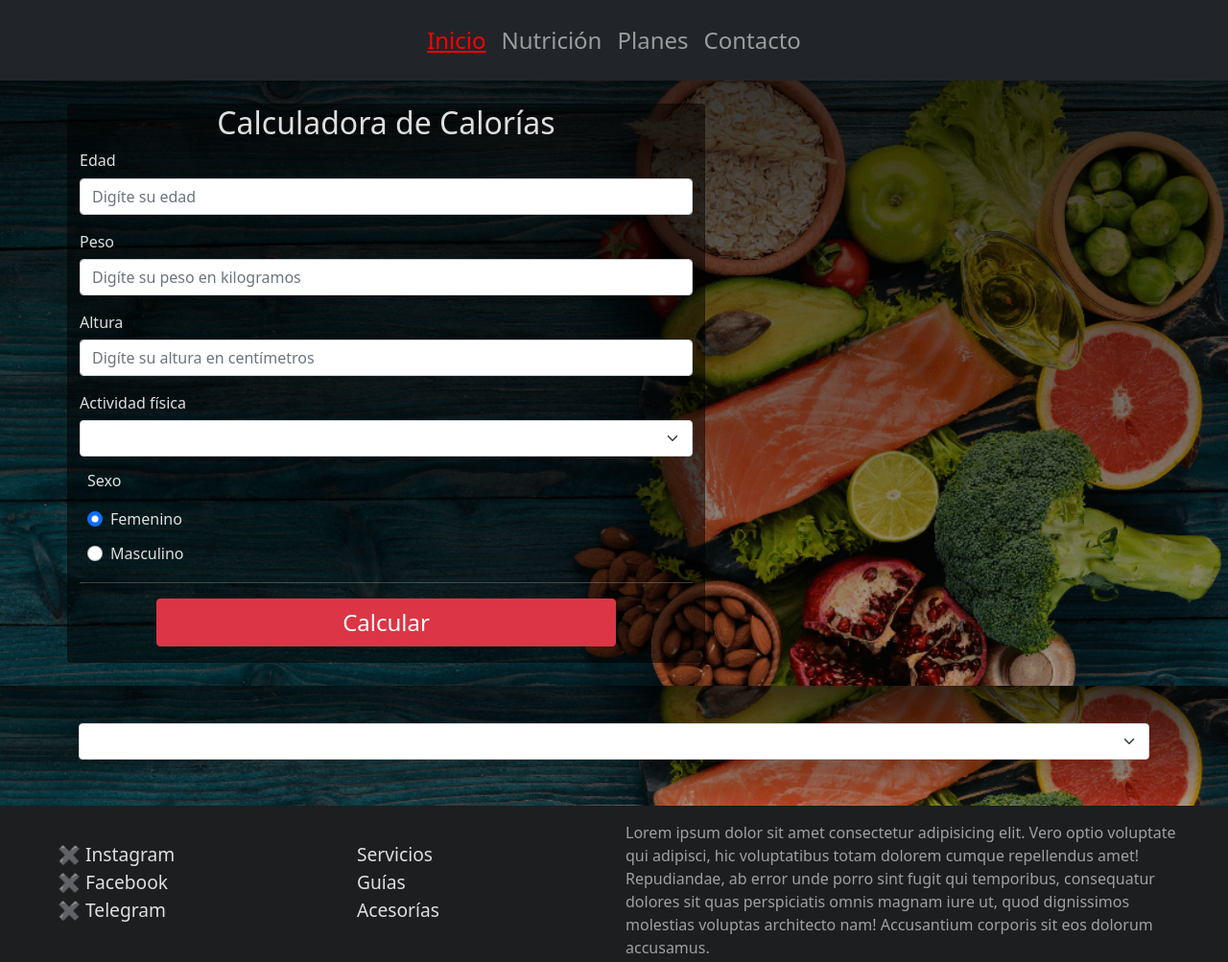
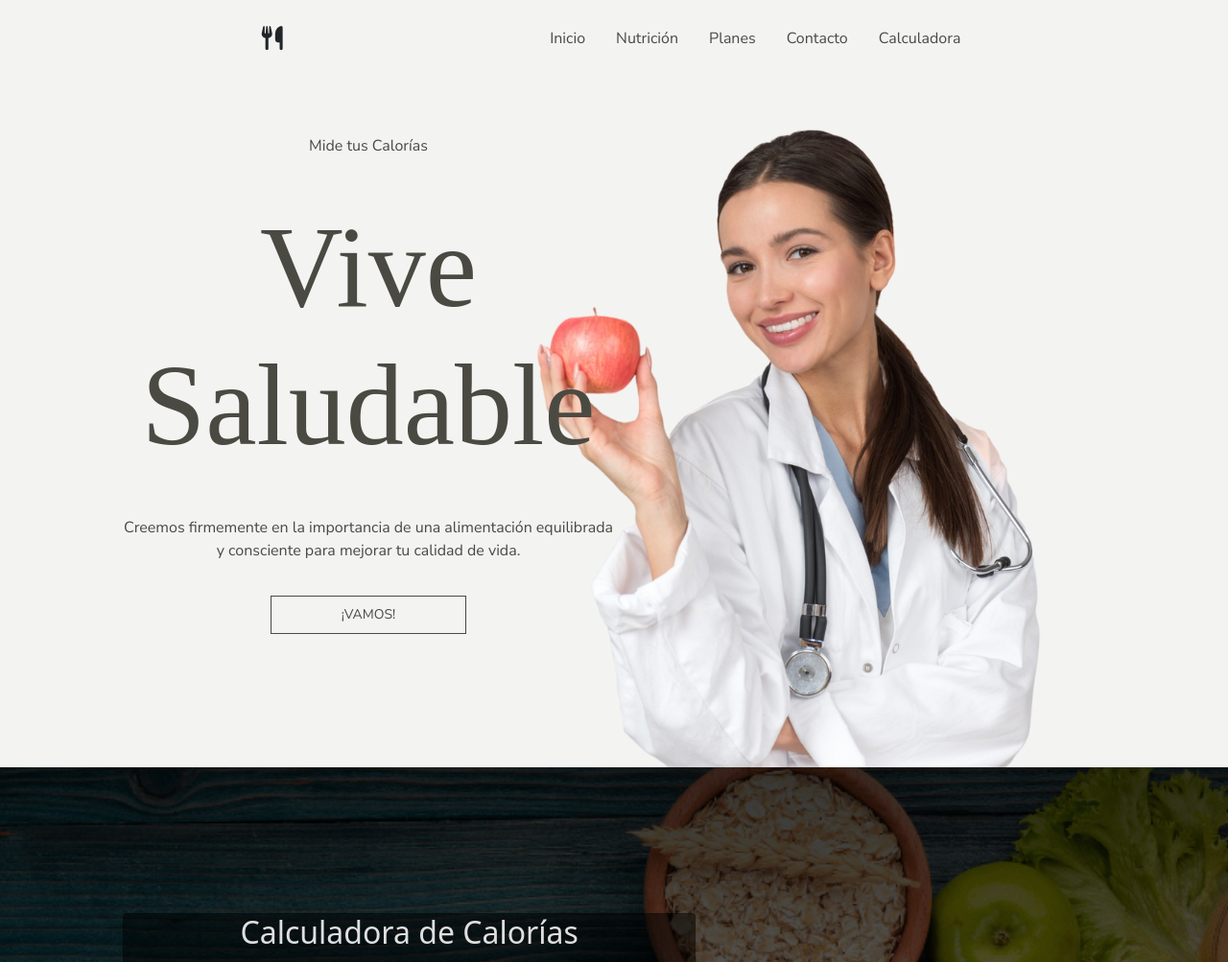
Before and after one commit to Ricanibal/WorkShop-JavaScript, a plain HTML site: page index.html in a window 1280 px wide. Shown: the top 1003 px of the page at 96% size. Drawn offline with nearby package versions, Linux system fonts and the light colour scheme; no server answers; a web font is replaced by a local one.

Commit message:
Integracion Navbar+home responsive

```diff
--- /dev/null
+++ b/Script/navbar.js
@@ -0,0 +1,11 @@
+function abrirMenu(){
+    let menu = document.getElementById("ulNavbar")
+    let body = document.getElementById("body")
+    let main = document.getElementById("mainSection")
+    let footer = document.getElementById("footerSection")
+
+    menu.classList.toggle('mostrarMenu'); //Añade o quita la clase mostrar menu, que restaura la posicion, haciendo que aparezca.
+    body.classList.toggle('noScroll'); //Desablita el scroll vertical cuando el menu aparece
+    main.classList.toggle('blur');//añade una clase con estilos para darle Blur al contenido de fondo.
+    footer.classList.toggle('blur');
+}
--- a/index.html
+++ b/index.html
@@ -9,63 +9,76 @@
 
     <!-- Estilos -->
     <link rel="stylesheet" href="main.css">
+    <link rel="stylesheet" href="yonier.css">
+
+       <!-- Font Awesome -->
+    <link rel="stylesheet" href="https://cdnjs.cloudflare.com/ajax/libs/font-awesome/6.5.1/css/all.min.css" integrity="sha512-DTOQO9RWCH3ppGqcWaEA1BIZOC6xxalwEsw9c2QQeAIftl+Vegovlnee1c9QX4TctnWMn13TZye+giMm8e2LwA==" crossorigin="anonymous" referrerpolicy="no-referrer" />
 
     <!-- Scripts -->
     <script src="Script/main.js" defer></script>
     <script src="Script/ApiFood.js" defer></script>
+    <script src="Script/navbar.js" defer></script>
     <title>Calculadora de calorías</title>
   </head>
-  <body>
+  <body id="body">
+
     <header class="header">
-        <div class="bg-dark py-2">
-            <div class="container">
-                <nav class="navbar navbar-expand-lg navbar-dark bg-dark">
-                    <div class="container-fluid">
-                      <div class="collapse navbar-collapse justify-content-center" id="navbarNav">
-                        <ul class="navbar-nav">
-                            <li class="nav-item">
-                                <a class="nav-link active" aria-current="page" href="#">Inicio</a>
-                            </li>
-                            <li class="nav-item">
-                              <a class="nav-link" href="#CategoriaComidas">Nutrición</a>
-                            </li>
-                            <li class="nav-item">
-                              <a class="nav-link" href="#">Planes</a>
-                            </li>
-                            <li class="nav-item">
-                                <a class="nav-link" href="#">Contacto</a>
-                            </li>
+      <nav>
+          <div class="logo">
+              <i class="fa-solid fa-utensils"></i>
+          </div>
+          <ul class="ulNavbar" id="ulNavbar">
+              <div class="ulContent">
+                  <li class="liNavbar"><a href="#welcomeSection">Inicio</a></li>
+                  <li class="liNavbar"><a href="#nutricionSection">Nutrici&oacute;n</a></li>
+                  <li class="liNavbar"><a href="#">Planes</a></li>
+                  <li class="liNavbar"><a href="#footerSection">Contacto</a></li>
+                  <li class="liNavbar"><a href="#calculadoraSection">Calculadora</a></li>
+              </div>
           </ul>
+          <div class="menu">
+              <i class="fa-solid fa-bars" onclick="abrirMenu()"></i>
+          </div>
+      </nav>
+    </header>
+
+    <main class="" id="mainSection">
+
+        <section id="welcomeSection" class="welcome">
+            <div class="welcomeContainer">
+                <div class="content">
+                    <h4>Mide tus Calor&iacute;as</4>
+                    <h1>Vive <br> Saludable</h1>
+                    <span>Creemos firmemente en la importancia de una alimentación equilibrada y consciente para mejorar tu calidad de vida.</span>
+
+                    <button class="btn-welcome"><a href="#calculadoraSection">¡VAMOS!</a></button>
                 </div>
             </div>
-                </nav>
-            </div>
-        </div>
-    </header>
+        </section>
 
-    <main class="main-content" >
+        <section id="calculadoraSection" class="main-content" style="padding: 10%;">
           <section class="container">
             <div class="row py-4">
               <div class="card col-lg-7">
                 <form id="formulario-calculadora">
-              <fieldset>
+                  <fieldset class="row">
                     <legend class="h2 text-center">Calculadora de Calorías</legend>
-                <div class="mb-3">
+                    <div class="mb-3 col-5">
                       <label for="edad" class="form-label h6">Edad</label>
                       <input type="number" id="edad" class="form-control" min="15" max="80" placeholder="Digíte su edad">
                     </div>
 
-                <div class="mb-3">
+                    <div class="mb-3 col-5">
                       <label for="peso" class="form-label h6">Peso</label>
                       <input type="number" id="peso" min="0" class="form-control" placeholder="Digíte su peso en kilogramos">
                     </div>
 
-                <div class="mb-3">
+                    <div class="mb-3 col-5">
                       <label for="altura" class="form-label h6">Altura</label>
                       <input type="number" id="altura" min="0" class="form-control" placeholder="Digíte su altura en centímetros">
                     </div>
 
-                <div class="mb-3">
+                    <div class="mb-3 col-5">
                       <label for="actividad" class="form-label h6">Actividad física</label>
                       <select id="actividad" class="form-select">
                         <option></option>
@@ -75,6 +88,16 @@
                         <option value="1.725">Ejercicio fuerte (6-7 días a la semana)</option>
                         <option value="1.9">Ejercicio muy fuerte (dos veces al día, entrenamientos muy duros)</option>
                       </select>
+                    </div>
+
+                    <div class="mb-3 col-5 ">
+                      <label for="altura" class="form-label h6">Cedula de ciudadania</label>
+                      <input type="number" id="CC" min="0" class="form-control" placeholder="Digíte su Cedula">
+                    </div>
+
+                    <div class="mb-3 col-5 ">
+                      <label for="altura" class="form-label h6">Otro documento</label>
+                      <input type="number" id="OtherDocumento" min="0" class="form-control" placeholder="Otro Documento">
                     </div>
 
                     <section class="row m-2 h-100">
@@ -104,8 +127,9 @@
               </article>
             </div>
           </section>
-    </main>
-      <main class="main-content" style="padding: 3%;">
+        </section>
+
+        <section id="nutricionSection" class="main-content" style="padding: 3%;">
           <section class="container">
             <div class="row">
               <div class="col-12">
@@ -117,9 +141,10 @@
             </div>
             </div>
           </section>
+        </section>
     </main>
 
-    <footer class="footer row p-3">
+    <footer id="footerSection" class="footer row p-3">
       <div class="col d-flex justify-content-right align-items-center">
         <ul>
           <li>✖️ <a href="#">Instagram</a></li>
@@ -137,12 +162,9 @@
       </div>
 
       <div class="col-12 col-md-6 d-flex justify-content-center align-items-center">
-        <p class="m-0"><span>Lorem ipsum dolor sit amet consectetur adipisicing elit. Vero optio voluptate qui adipisci, hic voluptatibus totam dolorem cumque repellendus amet! Repudiandae, ab error unde porro sint fugit qui temporibus, consequatur dolores sit quas perspiciatis omnis magnam iure ut, quod dignissimos molestias voluptas architecto nam! Accusantium corporis sit eos dolorum accusamus.</span></p>
+        <p class="m-0"><span>Nuestra plataforma te ofrece una amplia gama de recursos y herramientas diseñadas para ayudarte a tomar decisiones informadas sobre tu alimentación. Diversas recetas deliciosas y planes de comidas personalizados, estamos aquí para guiarte en tu viaje hacia una mejor salud.</span></p>
       </div>
     </footer>
-
-
-
 
     <script src="https://cdn.jsdelivr.net/npm/bootstrap@5.0.2/dist/js/bootstrap.bundle.min.js" integrity="sha384-MrcW6ZMFYlzcLA8Nl+NtUVF0sA7MsXsP1UyJoMp4YLEuNSfAP+JcXn/tWtIaxVXM" crossorigin="anonymous"></script>
 
--- a/main.css
+++ b/main.css
@@ -1,3 +1,6 @@
+@import url('https://fonts.googleapis.com/css2?family=Libre+Caslon+Display&family=Montserrat:ital,wght@0,100..900;1,100..900&display=swap');
+@import url('https://fonts.googleapis.com/css2?family=Libre+Caslon+Display&family=Montserrat:ital,wght@0,100..900;1,100..900&family=Nunito+Sans:ital,opsz,wght@0,6..12,200..1000;1,6..12,200..1000&display=swap');
+
 body::-webkit-scrollbar {
     width: 8px;
 }
@@ -12,18 +15,8 @@ body::-webkit-scrollbar-thumb {
     background-color: rgb(122, 0, 0);
 }
 
-/* header */
-.header a {
-    font-size: 1.5em;
-}
-.header a.active {
-    text-decoration: underline;
-    color: #ff0000 !important;
-}
+/* main */
 
-
-
-/* main */
 .row {
     gap: 10px;
     overflow: hidden;
@@ -35,6 +28,7 @@ body::-webkit-scrollbar-thumb {
     background-position: center;
     background-size: cover;
 }
+
 .main-content .card {
     color:rgb(223, 223, 223);
     background-color: rgba(0, 0, 0, 0.5)
@@ -44,12 +38,13 @@ body::-webkit-scrollbar-thumb {
     display: none;
 }
 
-
 /* footer */
 .footer {
     background-color: #1c1e20;
     color: #a0a0a0;
     margin: 0;
+
+    transition: .4s all ease;
 }
 
 .footer ul {
@@ -65,7 +60,7 @@ body::-webkit-scrollbar-thumb {
 .cartascroll
 {
     height: 300px;
-      overflow-y: scroll; /* Esto agrega una barra de desplazamiento vertical cuando el contenido es más alto que la altura del contenedor */
-      border: 1px solid #ccc;
-      padding: 10px;
+    overflow-y: scroll; /* Esto agrega una barra de desplazamiento vertical cuando el contenido es más alto que la altura del contenedor */
+    border: 1px solid #ccc;
+    padding: 10px;
 }
--- /dev/null
+++ b/yonier.css
@@ -0,0 +1,320 @@
+
+@import url('https://fonts.googleapis.com/css2?family=Libre+Caslon+Display&family=Montserrat:ital,wght@0,100..900;1,100..900&display=swap');
+@import url('https://fonts.googleapis.com/css2?family=Libre+Caslon+Display&family=Montserrat:ital,wght@0,100..900;1,100..900&family=Nunito+Sans:ital,opsz,wght@0,6..12,200..1000;1,6..12,200..1000&display=swap');
+
+.noScroll{
+    overflow-y: hidden
+}
+
+body{
+    height: 100vh;
+}
+
+header{
+    width: 100%;
+    height: 10vh;
+
+    display: flex;
+    align-items: center;
+    background: #F3F3F2;
+    align-items: center;
+
+    position: fixed;
+    top: 0px;
+
+    animation: adjust-header linear both;
+    animation-timeline: scroll();
+    animation-range: 0 300px;
+
+    z-index: 10;
+}
+
+@keyframes adjust-header{
+    to{
+        background: rgba(255, 255, 255, 0.3);
+        backdrop-filter: blur(5px);
+        height: 10vh;
+        background: white;
+        border-bottom: .5px solid rgba(128, 128, 128, .4);
+    }
+}
+
+nav{
+    width: 100%;
+    height: 100%;
+    display: flex;
+    justify-content: space-evenly;
+    align-items: center;
+}
+
+.menu{
+    display: none;
+    justify-content: center;
+    align-items: center;
+}
+
+.fa-solid{
+    font-size: 25px;
+}
+
+.ulNavbar{
+    height: 100%;
+    grid-area: ul;
+    display: flex;
+    align-items: center;
+    margin: 0;
+    padding: 0;
+
+    list-style: none;
+}
+
+.ulContent{
+    display: flex;
+    height: 100%;
+    gap: 20px;
+}
+
+.liNavbar{
+    display: flex;
+    justify-content: center;
+    align-items: center;
+    height: 100%;
+
+    transition: .3s all ease;
+}
+
+.liNavbar a{
+    height: 100%;
+    display: flex;
+    justify-content: center;
+    align-items: center;
+
+    padding: 0px 6px;
+    text-decoration: none;
+
+    font-family: "Nunito Sans", sans-serif;
+    font-style: normal;
+    font-weight: 400;
+    color: rgb(74, 74, 67);
+    transition: .2s all ease;
+}
+
+.liNavbar:hover{
+    background: #97A8BC;
+}
+
+.liNavbar a:hover{
+    color: white;
+}
+
+.logo{
+    grid-area: logo;
+    display: flex;
+    justify-content: flex-start;
+    align-items: center;
+}
+
+main{
+    background: #F3F3F2;
+    transition: .4s all ease;
+}
+
+.welcome{
+    height: 100vh;
+    background-image: url("img/Doctora.png");
+    background-repeat: no-repeat;
+    background-position: 60% 40%;
+}
+
+.welcomeContainer{
+    width: 80%;
+    height: 100%;
+
+    margin: auto;
+    display: flex;
+    justify-content: flex-start;
+    align-items: center;
+    z-index: 100;
+}
+
+.welcomeContainer .content{
+    width: 50%;
+    height: 100%;
+    display: flex;
+    flex-direction: column;
+    justify-content: center;
+    align-items: center;
+    gap: 35px;
+}
+
+.content h1{
+    text-align: center;
+
+    font-size: 120px;
+    color: rgb(74, 74, 67);
+    text-transform: none;
+
+    font-family: 'Libre Caslon Display', serif;
+    font-weight: 400;
+}
+
+.content span, .btn-welcome, h4{
+    font-family: "Nunito Sans", sans-serif;
+    font-style: normal;
+    font-weight: 400;
+    color: rgb(74, 74, 67);
+    background: none;
+    line-height: 1.5;
+    text-align: center;
+}
+
+.content h4{
+    font-size: 16px;
+}
+
+.content .btn-welcome{
+    width: 40%;
+    height: 40px;
+
+    font-size: 14px;
+    border: none;
+    border: 1px solid rgb(74, 74, 67);
+
+    transition: .3s all ease;
+    cursor: pointer;
+}
+
+.content .btn-welcome:hover{
+    border: none;
+    background: rgb(74, 74, 67);
+    color: white;
+}
+
+.content .btn-welcome:hover a{
+    color: white;
+}
+
+.btn-welcome a{
+    text-decoration: none;
+    font-family: "Nunito Sans", sans-serif;
+    font-style: normal;
+    font-weight: 400;
+    color: rgb(74, 74, 67);
+
+    display: flex;
+    justify-content: center;
+    align-items: center;
+
+    width: 100%;
+    height: 100%;
+}
+
+.texto{
+    width: 80%;
+    display: flex;
+    flex-direction: column;
+    justify-content: space-evenly;
+    align-items: center;
+
+    gap: 20px;
+}
+
+.texto ul{
+    display: flex;
+    flex-direction: column;
+    gap: 20px;
+}
+
+@media screen and (max-width: 768px) {
+    nav{
+        position: relative;
+        justify-content: space-around;
+        margin: auto;
+    }
+
+    .blur{
+        filter: blur(3px);
+    }
+
+    .ulNavbar{
+        position: absolute;
+        flex-direction: column;
+        width: 70%;
+        height: 90vh;
+        margin-top: 100vh;
+        right: -90%;
+        background: #4A4A43;
+        transition: .3s all ease;
+        z-index: 100;
+        gap: 0;
+
+        /* -webkit-box-shadow: -17px 28px 53px -8px rgba(0,0,0,0.75);
+        -moz-box-shadow: -17px 28px 53px -8px rgba(0,0,0,0.75);
+        box-shadow: -17px 28px 53px -8px rgba(0,0,0,0.75); */
+
+    }
+
+    .ulContent{
+        display: flex;
+        flex-direction: column;
+        justify-content: flex-start;
+        margin-top: 0;
+        height: 80%;
+        width: 100%;
+    }
+
+    .ulContent li{
+        width: 100%;
+    }
+
+    .ulContent li a {
+        width: 100%;
+    }
+
+    .liNavbar a{
+        color: #F3F3F2;
+    }
+
+    .mostrarMenu{
+        right: 0;
+    }
+
+    .menu{
+        display: flex;
+    }
+
+    .welcome{
+        background-position: 10%;
+    }
+    .welcomeContainer{
+        width: 80%;
+    }
+
+    .welcomeContainer .content{
+        width: 100%;
+        height: 90%;
+    }
+
+    .content h1{
+        font-size: 70px;
+    }
+}
+
+@media screen and (max-width: 1024px) {
+
+    .welcomeContainer{
+        height: 100vh;
+    }
+    .content{
+        height: 50%;
+        margin-top: 30px;
+    }
+
+    .content h1{
+        font-size: 80px;
+    }
+
+    .header{
+        background: rgb(255, 255, 255);
+    }
+}
```
Also changed, not shown: Script/main.js (+6 -5 lines), img/Doctora.png (added). Lines whose indentation alone changed are shown as unchanged.
